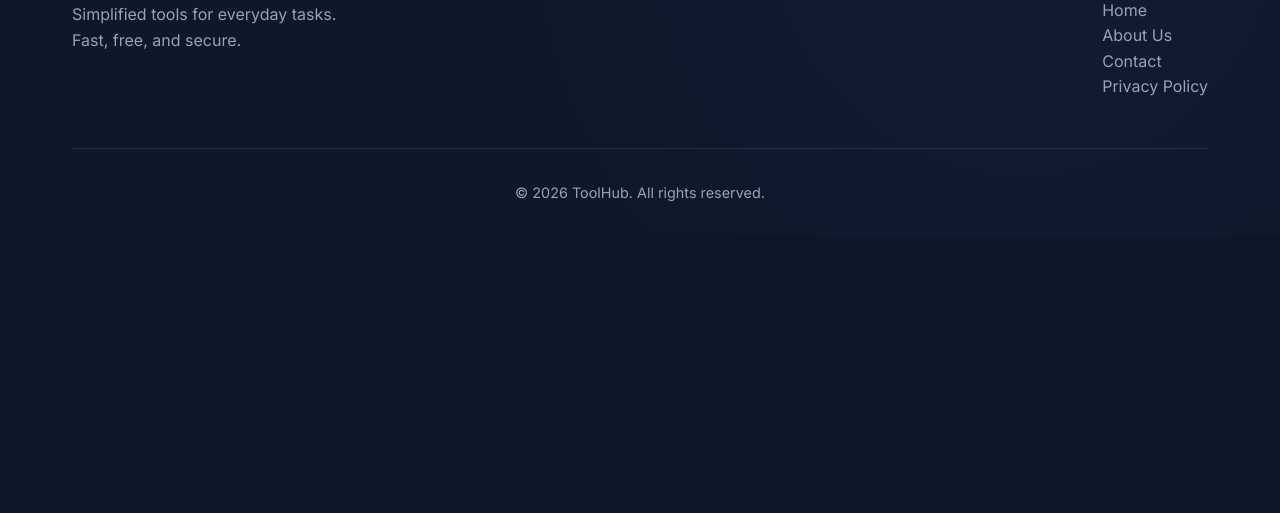
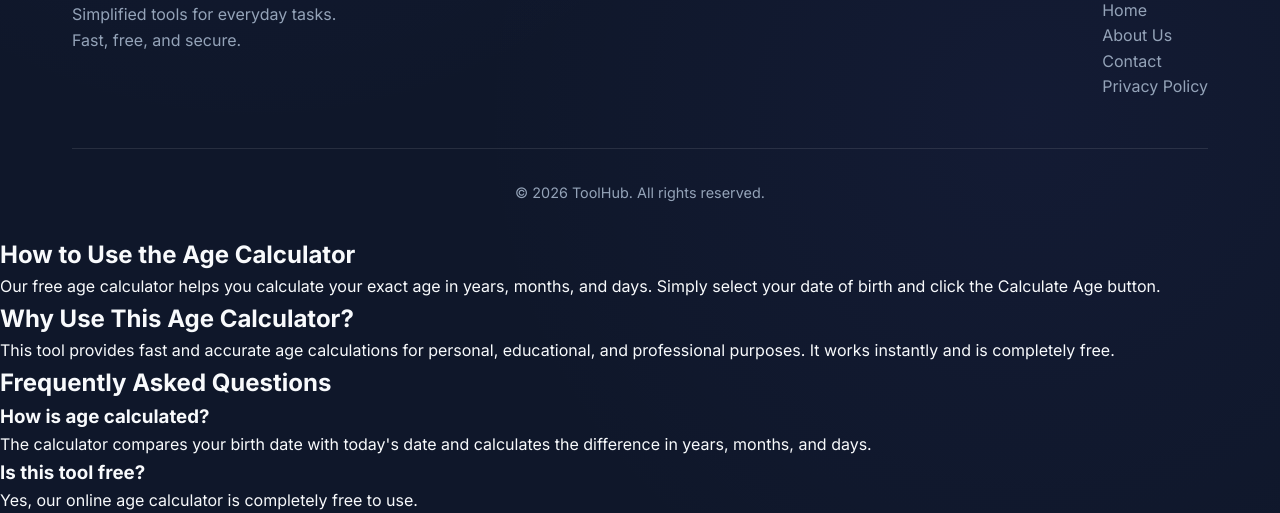
Before and after one commit to tashfeenafifa65-bit/utility-tools-hub, a Flask app: page /tool/age-calculator in a window 1280 px wide. Shown: the part 813-1326 px from the top of the page. Before the commit the page ends 1015 px from the top, so only its background shows below. Run offline with Flask 3, Linux system fonts and the light colour scheme.

Commit message:
Improve SEO for age calculator

```diff
--- a/templates/tools/age-calculator.html
+++ b/templates/tools/age-calculator.html
@@ -63,4 +63,28 @@
         resultDiv.style.display = 'block';
     }
 </script>
+<h2>How to Use the Age Calculator</h2>
+<p>
+Our free age calculator helps you calculate your exact age in years, months, and days.
+Simply select your date of birth and click the Calculate Age button.
+</p>
+
+<h2>Why Use This Age Calculator?</h2>
+<p>
+This tool provides fast and accurate age calculations for personal, educational,
+and professional purposes. It works instantly and is completely free.
+</p>
+
+<h2>Frequently Asked Questions</h2>
+
+<h3>How is age calculated?</h3>
+<p>
+The calculator compares your birth date with today's date and calculates the
+difference in years, months, and days.
+</p>
+
+<h3>Is this tool free?</h3>
+<p>
+Yes, our online age calculator is completely free to use.
+</p>
 {% endblock %}
```
